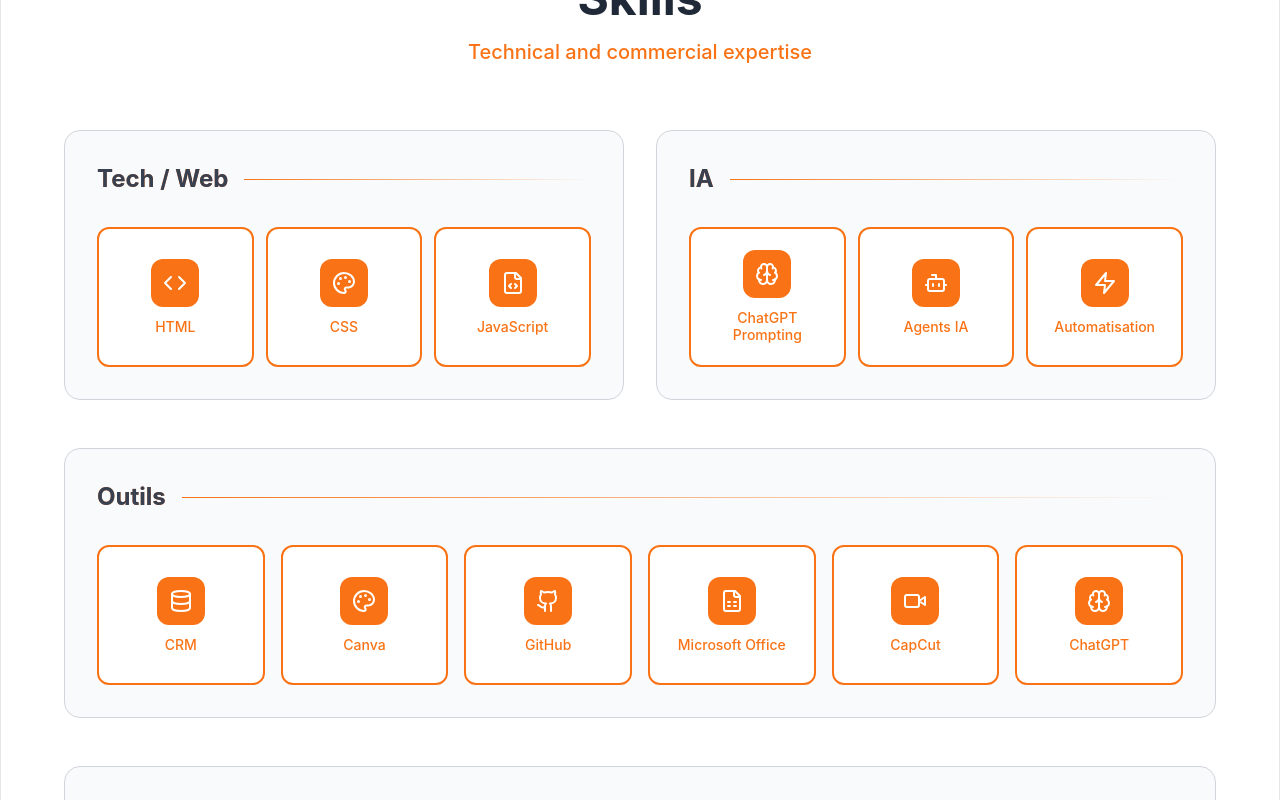
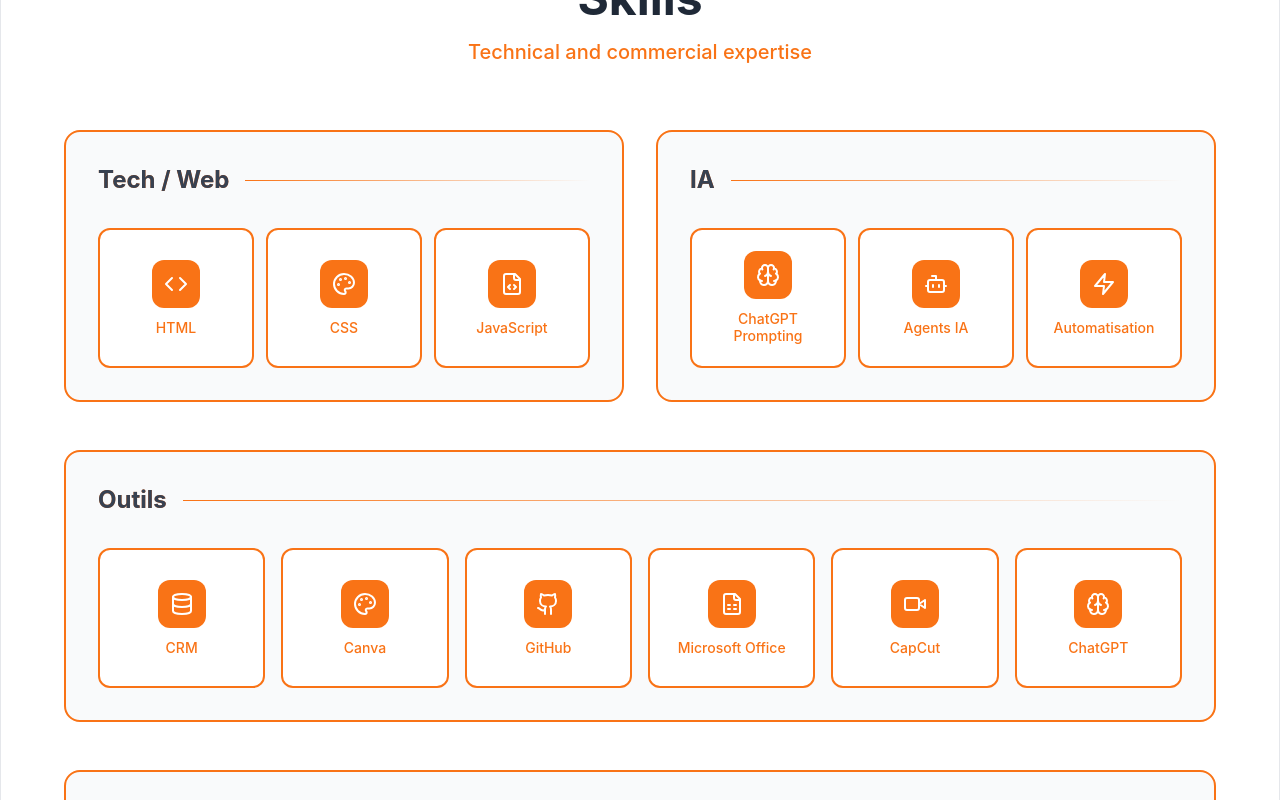
Before and after one commit to Raphael91000/portofolio, a React (Vite) app: page / in a window 1280 px wide. Shown: the part 4720-5520 px from the top of the page. Built offline with nearby package versions, Linux system fonts and the light colour scheme.

Commit message:
ajout bordure

```diff
--- a/src/index.css
+++ b/src/index.css
@@ -369,6 +369,34 @@ html.light .bg-orange-500 {
 }
 
 /* ========================================
+   SKILLS SECTIONS - BORDURES ORANGE
+   ======================================== */
+
+/* Bordures orange pour tous les conteneurs de sections skills */
+#skills .bg-gray-50,
+#skills .dark\:bg-gray-800,
+html.light #skills .bg-gray-50,
+html.dark #skills .bg-gray-800,
+html.light #skills .dark\:bg-gray-800,
+html.dark #skills .dark\:bg-gray-800 {
+  border: 2px solid #f97316 !important;
+  border-radius: 1rem !important;
+}
+
+/* Mode light - forcer les bordures orange */
+html.light #skills .border-gray-200,
+html.light #skills .border-gray-700 {
+  border: 2px solid #f97316 !important;
+}
+
+/* Mode dark - forcer les bordures orange */
+html.dark #skills .border-gray-200,
+html.dark #skills .border-gray-700,
+html.dark #skills .dark\:border-gray-700 {
+  border: 2px solid #f97316 !important;
+}
+
+/* ========================================
    SKILLS CARDS - SUPPRESSION TOTALE DES EFFETS HOVER
    ======================================== */
 
```
